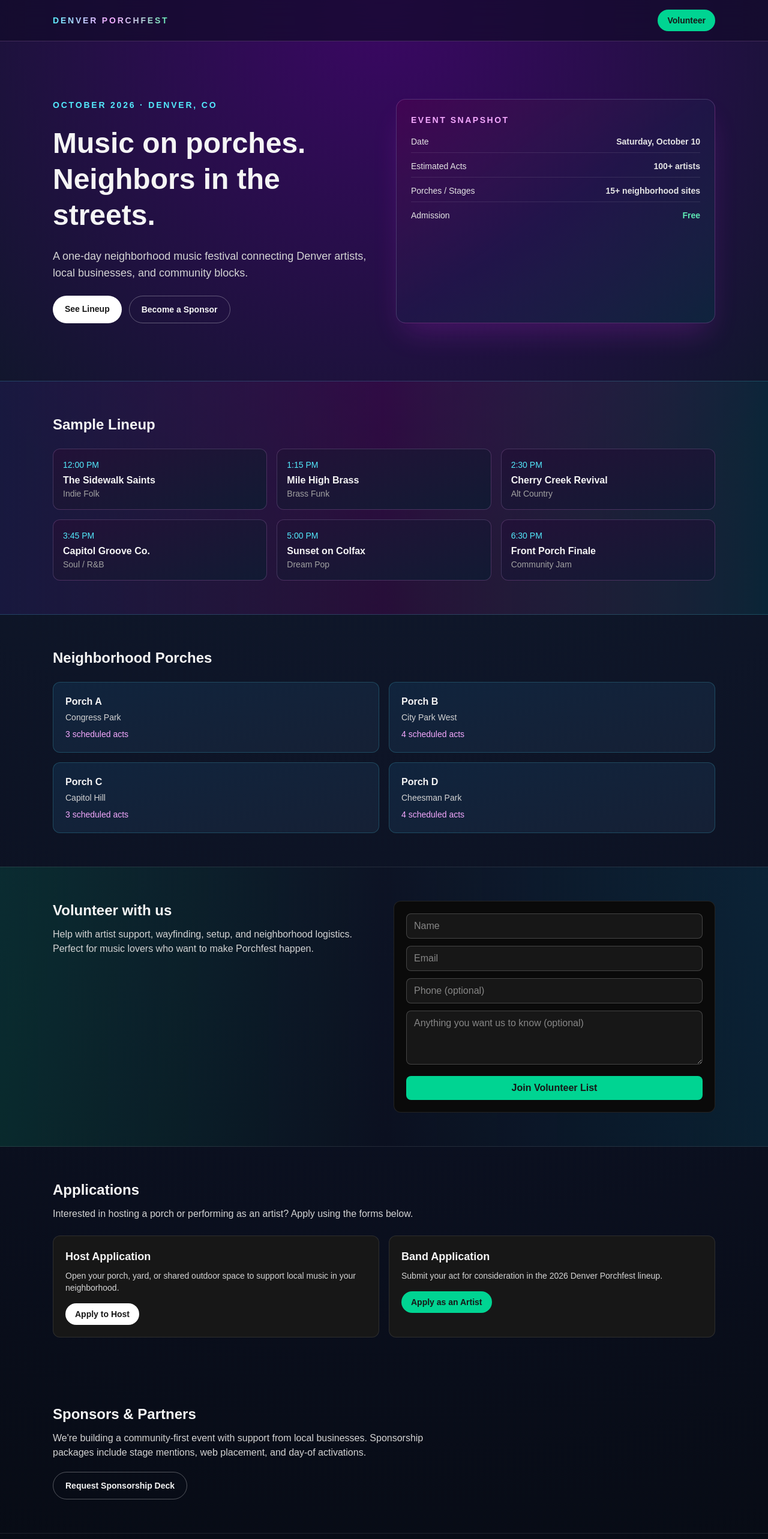
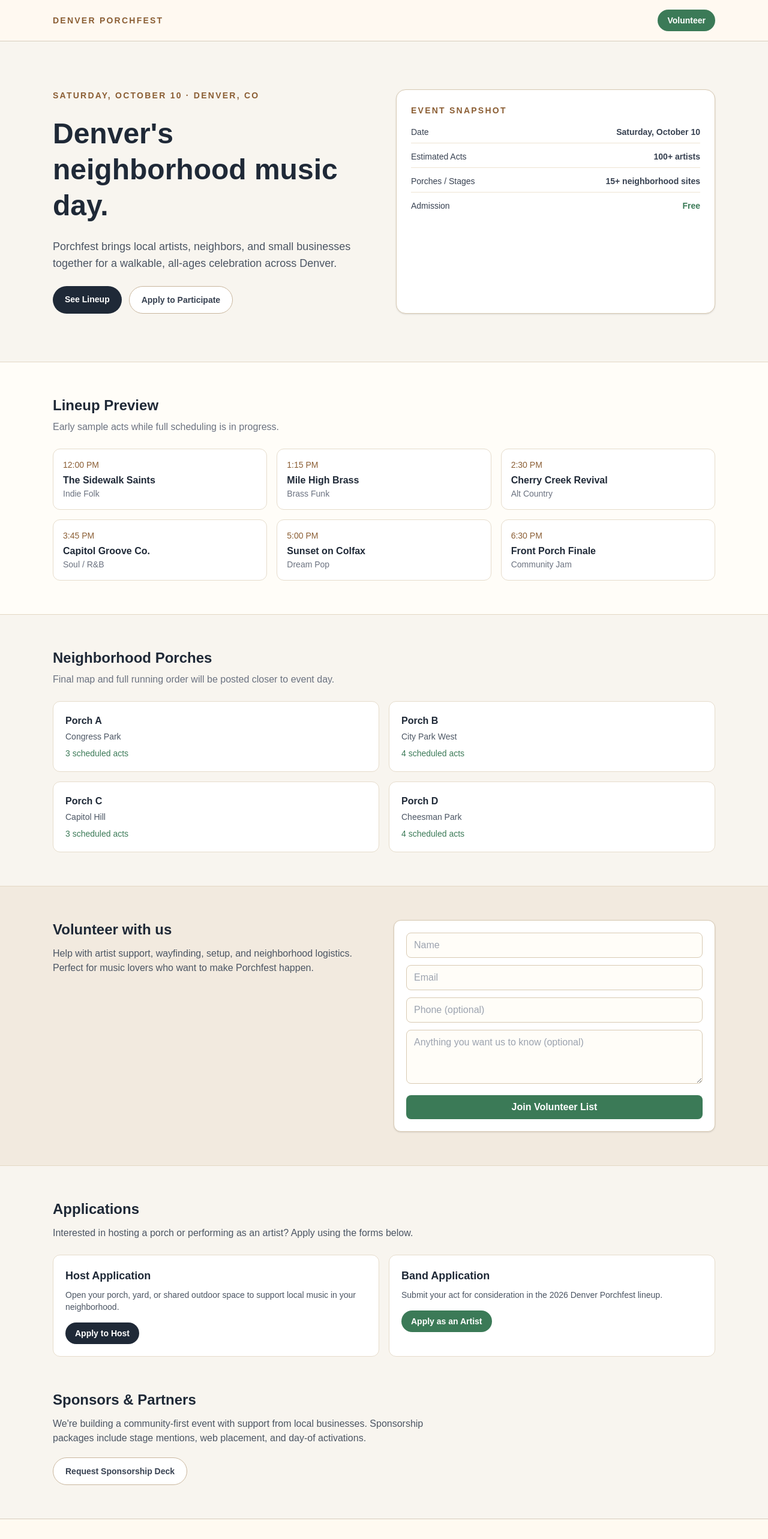
Before and after one commit to the97bradley/denver-porchfest, a Next.js app: page / in a window 1280 px wide. Shown: the top 2566 px of the page at 60% size. Built offline with nearby package versions, Linux system fonts and the light colour scheme.

Commit message:
Refine design to neighborhood-forward warm professional style

```diff
--- a/src/app/page.tsx
+++ b/src/app/page.tsx
@@ -23,15 +23,15 @@ const bandApplicationUrl =
 
 export default function Home() {
   return (
-    <div className="bg-[radial-gradient(circle_at_top,_#3b0764_0%,_#0f172a_35%,_#0b1020_70%,_#070b14_100%)] text-neutral-100">
-      <header className="border-b border-fuchsia-300/20 bg-[#120a2a]/70 backdrop-blur-xl">
+    <div className="min-h-screen bg-[#f8f5ef] text-[#1f2937]">
+      <header className="border-b border-[#d7cdbd] bg-[#fffaf1]/90 backdrop-blur">
         <div className="mx-auto flex w-full max-w-6xl items-center justify-between px-6 py-4">
-          <p className="bg-gradient-to-r from-cyan-300 via-fuchsia-300 to-emerald-300 bg-clip-text text-sm font-bold tracking-[0.2em] text-transparent">
+          <p className="text-sm font-bold tracking-[0.16em] text-[#8b5e34]">
             DENVER PORCHFEST
           </p>
           <a
             href="#volunteer"
-            className="rounded-full bg-emerald-400 px-4 py-2 text-sm font-semibold text-neutral-900 transition hover:bg-emerald-300"
+            className="rounded-full bg-[#3b7a57] px-4 py-2 text-sm font-semibold text-white transition hover:bg-[#2f6447]"
           >
             Volunteer
           </a>
@@ -39,73 +39,74 @@ export default function Home() {
       </header>
 
       <main>
-        <section className="mx-auto grid w-full max-w-6xl gap-10 px-6 py-16 md:grid-cols-2 md:py-24">
+        <section className="mx-auto grid w-full max-w-6xl gap-10 px-6 py-16 md:grid-cols-2 md:py-20">
           <div className="space-y-6">
-            <p className="text-sm font-semibold uppercase tracking-[0.2em] text-cyan-300">
-              October 2026 · Denver, CO
+            <p className="text-sm font-semibold uppercase tracking-[0.16em] text-[#8b5e34]">
+              Saturday, October 10 · Denver, CO
             </p>
-            <h1 className="text-4xl font-black leading-tight sm:text-5xl">
-              Music on porches.
-              <br />
-              Neighbors in the streets.
+            <h1 className="text-4xl font-extrabold leading-tight text-[#1f2937] sm:text-5xl">
+              Denver&apos;s neighborhood music day.
             </h1>
-            <p className="max-w-xl text-lg text-neutral-300">
-              A one-day neighborhood music festival connecting Denver artists,
-              local businesses, and community blocks.
+            <p className="max-w-xl text-lg text-[#4b5563]">
+              Porchfest brings local artists, neighbors, and small businesses
+              together for a walkable, all-ages celebration across Denver.
             </p>
             <div className="flex flex-wrap gap-3">
               <a
                 href="#lineup"
-                className="rounded-full bg-white px-5 py-3 text-sm font-bold text-neutral-900 transition hover:bg-neutral-200"
+                className="rounded-full bg-[#1f2937] px-5 py-3 text-sm font-bold text-white transition hover:bg-[#111827]"
               >
                 See Lineup
               </a>
               <a
-                href="#sponsor"
-                className="rounded-full border border-white/30 px-5 py-3 text-sm font-bold transition hover:bg-white/10"
+                href="#applications"
+                className="rounded-full border border-[#c9b69d] bg-white px-5 py-3 text-sm font-bold text-[#374151] transition hover:bg-[#f3eee4]"
               >
-                Become a Sponsor
+                Apply to Participate
               </a>
             </div>
           </div>
 
-          <div className="rounded-2xl border border-fuchsia-300/20 bg-gradient-to-br from-fuchsia-950/60 via-indigo-950/50 to-cyan-950/50 p-6 shadow-2xl shadow-fuchsia-500/20">
-            <h2 className="mb-4 text-sm font-semibold uppercase tracking-[0.18em] text-fuchsia-300">
+          <div className="rounded-2xl border border-[#d8cab3] bg-white p-6 shadow-sm">
+            <h2 className="mb-4 text-sm font-semibold uppercase tracking-[0.16em] text-[#8b5e34]">
               Event Snapshot
             </h2>
-            <ul className="space-y-3 text-sm text-neutral-200">
-              <li className="flex justify-between border-b border-white/10 pb-2">
+            <ul className="space-y-3 text-sm text-[#374151]">
+              <li className="flex justify-between border-b border-[#eee4d3] pb-2">
                 <span>Date</span>
                 <span className="font-semibold">Saturday, October 10</span>
               </li>
-              <li className="flex justify-between border-b border-white/10 pb-2">
+              <li className="flex justify-between border-b border-[#eee4d3] pb-2">
                 <span>Estimated Acts</span>
                 <span className="font-semibold">100+ artists</span>
               </li>
-              <li className="flex justify-between border-b border-white/10 pb-2">
+              <li className="flex justify-between border-b border-[#eee4d3] pb-2">
                 <span>Porches / Stages</span>
                 <span className="font-semibold">15+ neighborhood sites</span>
               </li>
               <li className="flex justify-between">
                 <span>Admission</span>
-                <span className="font-semibold text-emerald-300">Free</span>
+                <span className="font-semibold text-[#3b7a57]">Free</span>
               </li>
             </ul>
           </div>
         </section>
 
-        <section id="lineup" className="border-y border-cyan-300/20 bg-gradient-to-r from-indigo-950/60 via-fuchsia-950/40 to-cyan-950/50">
+        <section id="lineup" className="border-y border-[#e3d8c5] bg-[#fffdf8]">
           <div className="mx-auto w-full max-w-6xl px-6 py-14">
-            <h2 className="mb-6 text-2xl font-bold">Sample Lineup</h2>
+            <h2 className="mb-2 text-2xl font-bold text-[#1f2937]">Lineup Preview</h2>
+            <p className="mb-6 text-[#6b7280]">
+              Early sample acts while full scheduling is in progress.
+            </p>
             <div className="grid gap-4 sm:grid-cols-2 lg:grid-cols-3">
               {lineup.map((act) => (
                 <article
                   key={act.name}
-                  className="rounded-xl border border-fuchsia-300/20 bg-gradient-to-br from-[#221138] to-[#111a33] p-4"
+                  className="rounded-xl border border-[#e6dccb] bg-white p-4"
                 >
-                  <p className="text-sm text-cyan-300">{act.time}</p>
-                  <h3 className="mt-1 font-semibold">{act.name}</h3>
-                  <p className="text-sm text-neutral-400">{act.genre}</p>
+                  <p className="text-sm font-medium text-[#8b5e34]">{act.time}</p>
+                  <h3 className="mt-1 font-semibold text-[#1f2937]">{act.name}</h3>
+                  <p className="text-sm text-[#6b7280]">{act.genre}</p>
                 </article>
               ))}
             </div>
@@ -113,16 +114,19 @@ export default function Home() {
         </section>
 
         <section id="schedule" className="mx-auto w-full max-w-6xl px-6 py-14">
-          <h2 className="mb-6 text-2xl font-bold">Neighborhood Porches</h2>
+          <h2 className="mb-2 text-2xl font-bold text-[#1f2937]">Neighborhood Porches</h2>
+          <p className="mb-6 text-[#6b7280]">
+            Final map and full running order will be posted closer to event day.
+          </p>
           <div className="grid gap-4 md:grid-cols-2">
             {venues.map((venue) => (
               <div
                 key={venue.name}
-                className="rounded-xl border border-cyan-300/20 bg-gradient-to-br from-[#10243d] to-[#152035] p-5"
+                className="rounded-xl border border-[#e6dccb] bg-white p-5"
               >
-                <h3 className="font-semibold">{venue.name}</h3>
-                <p className="mt-1 text-sm text-neutral-300">{venue.area}</p>
-                <p className="mt-2 text-sm text-fuchsia-300">
+                <h3 className="font-semibold text-[#1f2937]">{venue.name}</h3>
+                <p className="mt-1 text-sm text-[#4b5563]">{venue.area}</p>
+                <p className="mt-2 text-sm text-[#3b7a57]">
                   {venue.acts} scheduled acts
                 </p>
               </div>
@@ -130,14 +134,11 @@ export default function Home() {
           </div>
         </section>
 
-        <section
-          id="volunteer"
-          className="border-y border-white/10 bg-gradient-to-r from-emerald-500/15 via-transparent to-cyan-500/10"
-        >
+        <section id="volunteer" className="border-y border-[#e3d8c5] bg-[#f2eadf]">
           <div className="mx-auto grid w-full max-w-6xl gap-8 px-6 py-14 md:grid-cols-2">
             <div>
-              <h2 className="text-2xl font-bold">Volunteer with us</h2>
-              <p className="mt-3 text-neutral-300">
+              <h2 className="text-2xl font-bold text-[#1f2937]">Volunteer with us</h2>
+              <p className="mt-3 text-[#4b5563]">
                 Help with artist support, wayfinding, setup, and neighborhood
                 logistics. Perfect for music lovers who want to make Porchfest
                 happen.
@@ -148,16 +149,16 @@ export default function Home() {
         </section>
 
         <section id="applications" className="mx-auto w-full max-w-6xl px-6 py-14">
-          <h2 className="text-2xl font-bold">Applications</h2>
-          <p className="mt-3 max-w-3xl text-neutral-300">
+          <h2 className="text-2xl font-bold text-[#1f2937]">Applications</h2>
+          <p className="mt-3 max-w-3xl text-[#4b5563]">
             Interested in hosting a porch or performing as an artist? Apply
             using the forms below.
           </p>
 
           <div className="mt-6 grid gap-4 md:grid-cols-2">
-            <article className="rounded-xl border border-white/10 bg-neutral-900 p-5">
-              <h3 className="text-lg font-semibold">Host Application</h3>
-              <p className="mt-2 text-sm text-neutral-300">
+            <article className="rounded-xl border border-[#e6dccb] bg-white p-5">
+              <h3 className="text-lg font-semibold text-[#1f2937]">Host Application</h3>
+              <p className="mt-2 text-sm text-[#4b5563]">
                 Open your porch, yard, or shared outdoor space to support local
                 music in your neighborhood.
               </p>
@@ -165,15 +166,15 @@ export default function Home() {
                 href={hostApplicationUrl}
                 target="_blank"
                 rel="noreferrer"
-                className="mt-4 inline-block rounded-full bg-white px-4 py-2 text-sm font-bold text-neutral-900 transition hover:bg-neutral-200"
+                className="mt-4 inline-block rounded-full bg-[#1f2937] px-4 py-2 text-sm font-bold text-white transition hover:bg-[#111827]"
               >
                 Apply to Host
               </a>
             </article>
 
-            <article className="rounded-xl border border-white/10 bg-neutral-900 p-5">
-              <h3 className="text-lg font-semibold">Band Application</h3>
-              <p className="mt-2 text-sm text-neutral-300">
+            <article className="rounded-xl border border-[#e6dccb] bg-white p-5">
+              <h3 className="text-lg font-semibold text-[#1f2937]">Band Application</h3>
+              <p className="mt-2 text-sm text-[#4b5563]">
                 Submit your act for consideration in the 2026 Denver Porchfest
                 lineup.
               </p>
@@ -181,7 +182,7 @@ export default function Home() {
                 href={bandApplicationUrl}
                 target="_blank"
                 rel="noreferrer"
-                className="mt-4 inline-block rounded-full bg-emerald-400 px-4 py-2 text-sm font-bold text-neutral-900 transition hover:bg-emerald-300"
+                className="mt-4 inline-block rounded-full bg-[#3b7a57] px-4 py-2 text-sm font-bold text-white transition hover:bg-[#2f6447]"
               >
                 Apply as an Artist
               </a>
@@ -189,23 +190,23 @@ export default function Home() {
           </div>
         </section>
 
-        <section id="sponsor" className="mx-auto w-full max-w-6xl px-6 py-14">
-          <h2 className="text-2xl font-bold">Sponsors & Partners</h2>
-          <p className="mt-3 max-w-2xl text-neutral-300">
+        <section id="sponsor" className="mx-auto w-full max-w-6xl px-6 pb-14">
+          <h2 className="text-2xl font-bold text-[#1f2937]">Sponsors & Partners</h2>
+          <p className="mt-3 max-w-2xl text-[#4b5563]">
             We&apos;re building a community-first event with support from local
             businesses. Sponsorship packages include stage mentions, web
             placement, and day-of activations.
           </p>
           <a
             href="mailto:sponsors@denverporchfest.com"
-            className="mt-5 inline-block rounded-full border border-white/30 px-5 py-3 text-sm font-bold transition hover:bg-white/10"
+            className="mt-5 inline-block rounded-full border border-[#c9b69d] bg-white px-5 py-3 text-sm font-bold text-[#374151] transition hover:bg-[#f3eee4]"
           >
             Request Sponsorship Deck
           </a>
         </section>
       </main>
 
-      <footer className="border-t border-white/10 py-8 text-center text-sm text-neutral-400">
+      <footer className="border-t border-[#d7cdbd] bg-[#fffaf1] py-8 text-center text-sm text-[#6b7280]">
         Denver Porchfest · Built with Next.js · Free-hosting ready
       </footer>
     </div>
--- a/src/components/VolunteerSignupForm.tsx
+++ b/src/components/VolunteerSignupForm.tsx
@@ -50,36 +50,36 @@ export default function VolunteerSignupForm() {
   return (
     <form
       onSubmit={onSubmit}
-      className="space-y-3 rounded-xl border border-white/10 bg-neutral-950 p-5"
+      className="space-y-3 rounded-xl border border-[#d8cab3] bg-white p-5 shadow-sm"
     >
       <input
         name="name"
         required
-        className="w-full rounded-lg border border-white/20 bg-neutral-900 px-3 py-2"
+        className="w-full rounded-lg border border-[#d8cab3] bg-[#fffdf8] px-3 py-2 text-[#1f2937] placeholder:text-[#9ca3af]"
         placeholder="Name"
       />
       <input
         name="email"
         required
         type="email"
-        className="w-full rounded-lg border border-white/20 bg-neutral-900 px-3 py-2"
+        className="w-full rounded-lg border border-[#d8cab3] bg-[#fffdf8] px-3 py-2 text-[#1f2937] placeholder:text-[#9ca3af]"
         placeholder="Email"
       />
       <input
         name="phone"
-        className="w-full rounded-lg border border-white/20 bg-neutral-900 px-3 py-2"
+        className="w-full rounded-lg border border-[#d8cab3] bg-[#fffdf8] px-3 py-2 text-[#1f2937] placeholder:text-[#9ca3af]"
         placeholder="Phone (optional)"
       />
       <textarea
         name="notes"
         rows={3}
-        className="w-full rounded-lg border border-white/20 bg-neutral-900 px-3 py-2"
+        className="w-full rounded-lg border border-[#d8cab3] bg-[#fffdf8] px-3 py-2 text-[#1f2937] placeholder:text-[#9ca3af]"
         placeholder="Anything you want us to know (optional)"
       />
       <button
         type="submit"
         disabled={status === "saving"}
-        className="w-full rounded-lg bg-emerald-400 px-4 py-2 font-semibold text-neutral-900 disabled:cursor-not-allowed disabled:opacity-70"
+        className="w-full rounded-lg bg-[#3b7a57] px-4 py-2 font-semibold text-white transition hover:bg-[#2f6447] disabled:cursor-not-allowed disabled:opacity-70"
       >
         {status === "saving" ? "Submitting..." : "Join Volunteer List"}
       </button>
@@ -87,7 +87,7 @@ export default function VolunteerSignupForm() {
       {message ? (
         <p
           className={`text-sm ${
-            status === "success" ? "text-emerald-300" : "text-rose-300"
+            status === "success" ? "text-[#3b7a57]" : "text-[#b91c1c]"
           }`}
         >
           {message}
```
